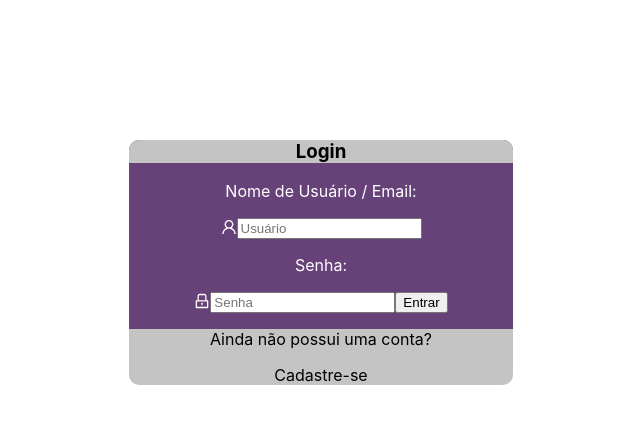
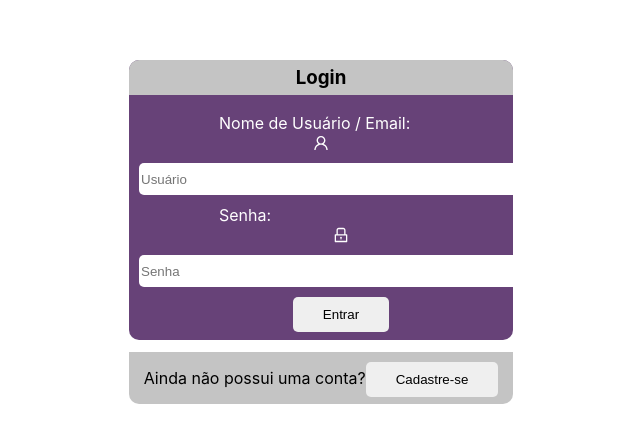
Before and after one commit to Allanptv/web, a React (Create React App) app: page / in a window 1280 px wide. Shown: the part 159-602 px from the top of the page, without its empty margins (319-959 px from the left). Built offline with nearby package versions, Linux system fonts and the light colour scheme.

Commit message:
Arrumando Css
Implementando o css das telas de Login, SignUp, Cadastro

```diff
--- a/src/components/Home.css
+++ b/src/components/Home.css
@@ -11,10 +11,23 @@
   color: #000;
 }
 
+.login_title h3{
+  padding: 6px;
+}
+
 .login_footer{
+  margin-top: 5%;
   background-color: #c4c4c4;
   border-radius: 0px 0px 10px 10px;
   color: #000;
+  display: flex;
+  width: 100%;
+  align-items: baseline;
+  place-content: center;
+}
+
+.login_footer a {
+  color: #0030DB;
 }
 
 .card_login{
@@ -28,11 +41,37 @@
     text-align: -webkit-center;
     position: absolute;
     width: 30%;
-    height: 25%;
-    top: 35%;
+    height: 30%;
+    top: 30%;
     left: 35%;
 }
 .page_title{
   background-color: #c4c4c4;
   color: #000;
 }
+
+.ant-btn{
+  justify-self: center;
+  padding: 10px 30px;
+  border-radius: 5px;
+  border: none;
+}
+
+.ant-input{
+  height: 30px;
+  margin-bottom: 15px;
+  width: 400px;
+  border-radius: 5px;
+  border: none;
+  margin: 10px;
+}
+
+.div1{
+  display: grid;
+}
+
+.text{
+  display: flex;
+  margin: 0px;
+  margin-left: 95px;
+}
--- a/src/components/Home.js
+++ b/src/components/Home.js
@@ -14,7 +14,7 @@ const Home = (props) => {
 
   return (
     <React.Fragment>
-      <MainMenu/>
+      {/* <MainMenu/> */}
       <PageHeader ghost={false} title="Página Inicial" />
     </React.Fragment>
   );
--- a/src/components/Logon.js
+++ b/src/components/Logon.js
@@ -23,13 +23,15 @@ const Logon = (props) => {
                         <div className="login_title">
                             <h3 >Login</h3>
                         </div>
-                        <p>Nome de Usuário / Email: </p>
+                        <p className="text">Nome de Usuário / Email: </p>
                         <Input placeholder="Usuário" prefix={<UserOutlined />} />
-                        <p>Senha: </p>
-                        <Input placeholder="Senha" prefix={<LockOutlined />} />
-                        <Button>Entrar</Button>
+                        <p className="text" >Senha: </p>
+                        <div className="div1">
+                            <Input placeholder="Senha" prefix={<LockOutlined />} />
+                            <Button>Entrar</Button>
+                        </div>
                         <div className="login_footer">
-                            <p>Ainda não possui uma conta? </p> <a>Cadastre-se</a>
+                            <p>Ainda não possui uma conta? </p><Button type="link">Cadastre-se</Button>
                         </div>
                     </Card>
                 </div>
--- /dev/null
+++ b/src/components/SignUp.css
@@ -0,0 +1,108 @@
+/* // .ant-btn-primary, .ant-btn {
+//     border-color: transparent;
+// } */
+.ant-modal-confirm-success .ant-modal-confirm-body > .anticon {
+    display: none;
+  }
+
+.login_title{
+  background-color: #c4c4c4;
+  border-radius: 10px 10px 0px 0px;
+  color: #000;
+}
+
+.login_title h3{
+  padding: 6px;
+}
+
+.login_footer{
+  margin-top: 5%;
+  background-color: #c4c4c4;
+  border-radius: 0px 0px 10px 10px;
+  color: #000;
+  display: flex;
+  width: 100%;
+  align-items: baseline;
+  place-content: center;
+}
+
+.login_footer a {
+  color: #0030DB;
+}
+
+.card_login{
+  background-color: #674278;
+  border-radius: 10px;
+  color: white;
+  height: 100%;
+}
+
+.site-card-border-less-wrapper{
+    text-align: -webkit-center;
+    position: absolute;
+    width: 30%;
+    height: 35%;
+    top: 25%;
+    left: 35%;
+}
+
+.page_title{
+  background-color: #c4c4c4;
+  color: #000;
+}
+
+.ant-btn{
+  justify-self: center;
+  padding: 10px 30px;
+  border-radius: 5px;
+  border: none;
+}
+
+.ant-input{
+  height: 30px;
+  margin-bottom: 15px;
+  width: 400px;
+  border-radius: 5px;
+  border: none;
+  margin: 10px;
+}
+
+.ant-col .ant-input{
+  width: auto;
+}
+
+
+.div1{
+  display: grid;
+}
+
+.text{
+  display: flex;
+  margin: 0px;
+  margin-left: 90px;
+}
+
+.Group{
+  width: auto;
+  display: flex;
+}
+
+.Sobrenome{
+  margin: 0px;
+}
+
+.nome{
+  margin-left: 80px;
+}
+
+.teste{
+  margin-left: 10px;
+}
+
+.Senha{
+  margin-left: 77px;
+}
+
+.ant-input-suffix{
+  padding-top: 15px;
+}
--- a/src/components/SignUp.js
+++ b/src/components/SignUp.js
@@ -5,7 +5,7 @@ import axios from 'axios';
 import { PageHeader, Layout, Card, Button, Input, Row, Col } from 'antd';
 import { UserOutlined, LockOutlined } from '@ant-design/icons';
 import MainMenu from './../common/menu'
-import './Home.css';
+import './SignUp.css';
 
 const { Content } = Layout
 
@@ -26,21 +26,21 @@ const Logon = (props) => {
                             <h3 >Criar Conta</h3>
                         </div>
                         <Input.Group size="large">
-                            <Row gutter={8}>
-                                <Col span={5}>
-                                    <p>Nome: </p>
+                            <Row className="Group" gutter={8}>
+                                <Col className="nome" span={5}>
+                                    <p className="text teste">Nome: </p>
                                     <Input placeholder="Nome"  />
                                 </Col>
                                 <Col span={3}>
-                                    <p>Sobrenome: </p>
+                                    <p className="text Sobrenome teste">Sobrenome: </p>
                                     <Input placeholder="Sobrenome"  />
                                 </Col>
                             </Row>
                         </Input.Group>
-                        <p>Email: </p>
+                        <p className="text">Email: </p>
                         <Input placeholder="Email"/>
-                        <p>Senha: </p>
-                        <Input placeholder="Senha"/>
+                        <p className="text ">Senha: </p>
+                        <Input.Password className="text Senha" placeholder="Senha"/>
                         <br/>
                         <Button>Cadastrar</Button>
                     </Card>
```
